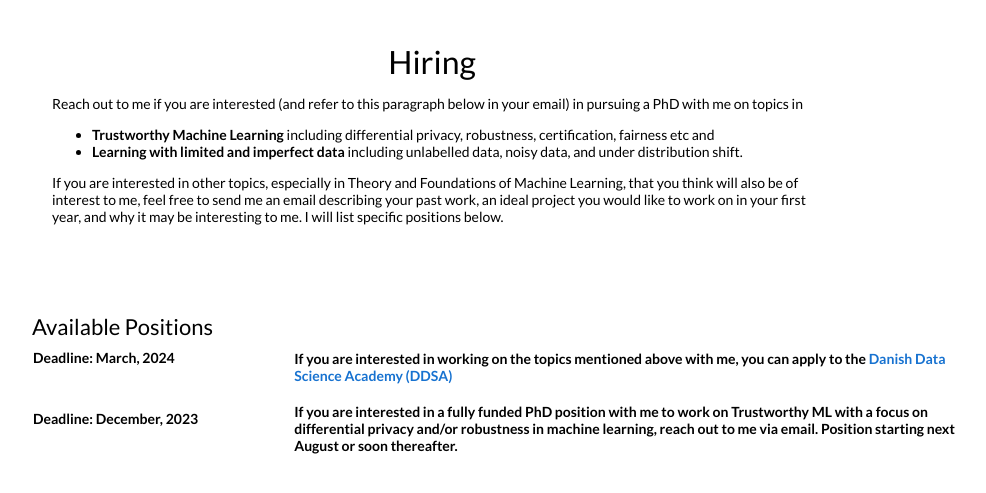
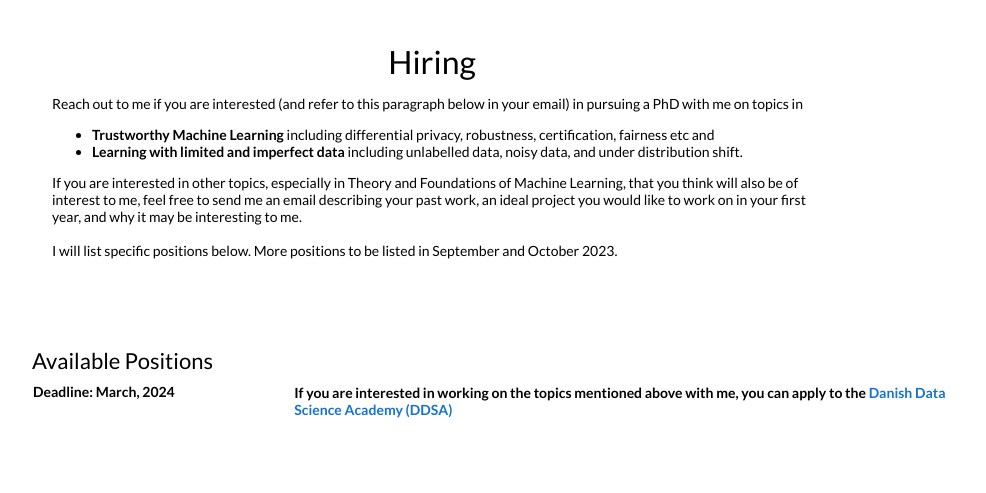
Before and after one commit to amartya18x/personal_website, a Jekyll site: the page built from pages/hiring.md, in a window 1280 px wide. Shown: the top 493 px of the page, without its empty margins (208-1194 px from the left). Built offline with Jekyll 4.4.1, drawn with Linux system fonts in a browser that asks for light colours.

Commit message:
hiring and elise workshop

```diff
--- a/pages/hiring.md
+++ b/pages/hiring.md
@@ -19,6 +19,7 @@ Reach out to me if you are interested (and
       interest to me, feel free to send me an email describing your
       past work, an ideal project you would like to work on in your
       first year, and why it may be interesting to me.
-
-      I will list specific positions below.
+      <br>
+      <br>
+      I will list specific positions below. More positions to be listed in September and October 2023.
 <br><br>
```
Also changed, not shown: pages/startup.md (+1 -1 lines), 1 other file.
